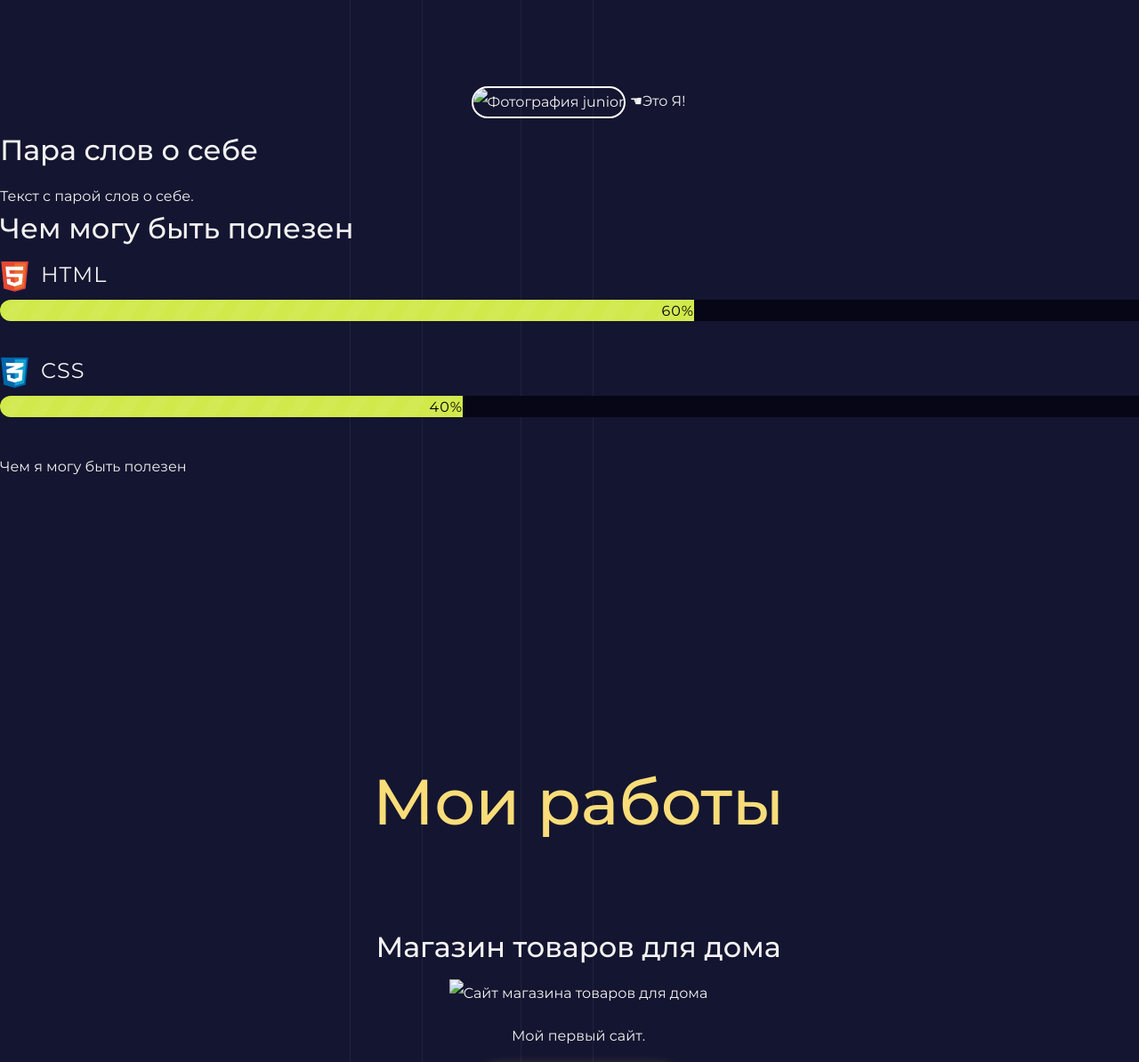
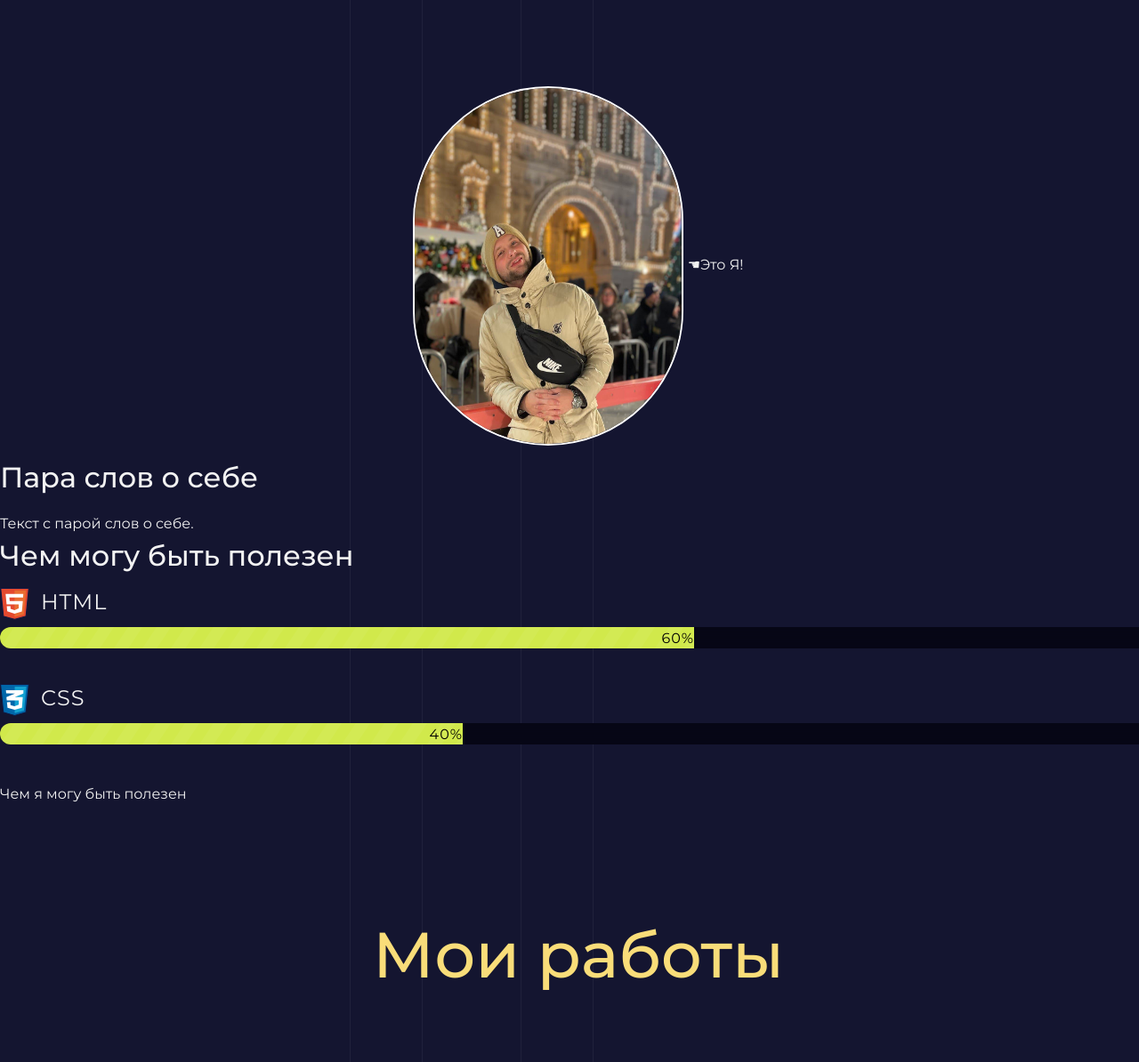
Before and after one commit to Lukich31/port2, a plain HTML site: page index.html in a window 1280 px wide. Shown: the part 1361-2555 px from the top of the page at 89% size. Drawn offline with Linux system fonts and the light colour scheme; the site is published under a folder, as on GitHub Pages, so addresses that start at the root find nothing.

Commit message:
указан верный путь к картинкам

```diff
--- a/index.html
+++ b/index.html
@@ -31,7 +31,7 @@
 		<div class="container">
 			<h2 class="subheading">Давайте познакомимся</h2>
 			<figure>
-				<img src="/photo_2022-01-21_18-39-41.jpg" width="300" height="400" alt="Фотография junior"
+				<img src="photo_2022-01-21_18-39-41.jpg" width="300" height="400" alt="Фотография junior"
 					class="foto-me-podpis">
 				<span>☚Это Я!</span>
 			</figure>
@@ -64,10 +64,10 @@
 
 			<h3>Магазин товаров для дома</h3>
 			<figure class="project-image">
-				<img src="/project.jpg" width="520" height="300" alt="Cайт магазина товаров для дома">
+				<img src="project.jpg" width="520" height="300" alt="Cайт магазина товаров для дома">
 			</figure>
 			<p>Мой первый сайт.</p>
-			<a class="button" href="/source/index.html">Открыть страницу</a>
+			<a class="button" href="source/index.html">Открыть страницу</a>
 
 			<h3>Блог начинающего верстальщика</h3>
 			<p>Статический блог про обучение HTML и CSS.</p>
```
